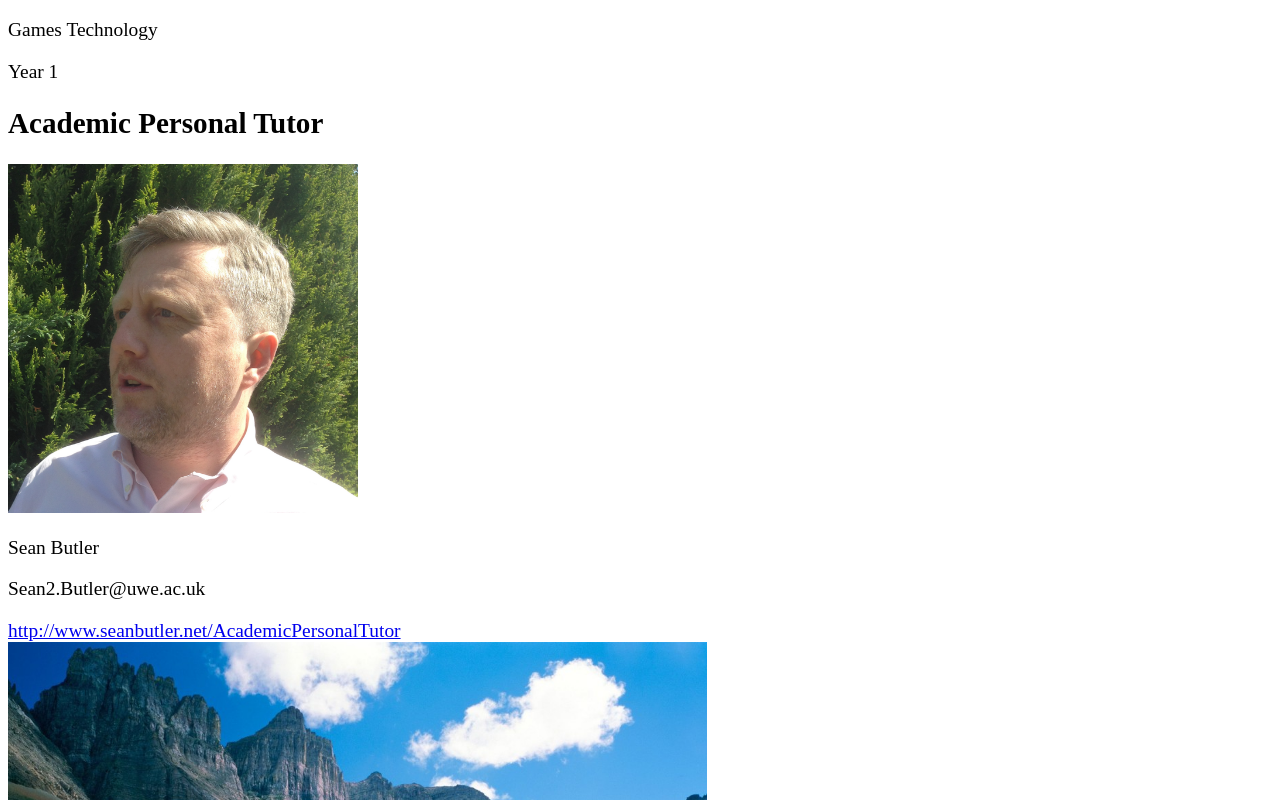
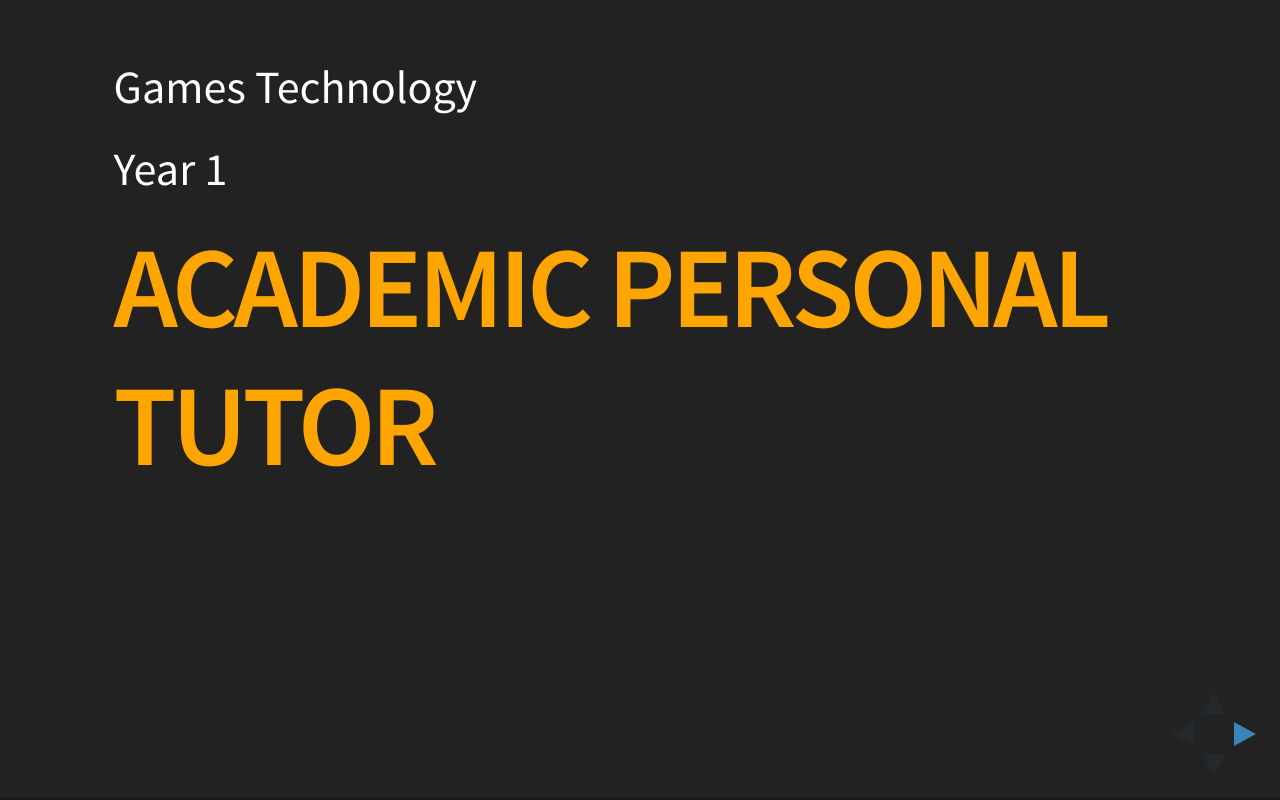
Before and after one commit to seanbutler/AcademicPersonalTutor, a plain HTML site: page index.html in a window 1280 px wide. Shown: the top 800 px of the page. Drawn offline with Linux system fonts and the light colour scheme; the site is published under a folder, as on GitHub Pages, so addresses that start at the root find nothing.

Commit message:
tweaked path

```diff
--- a/index.html
+++ b/index.html
@@ -5,8 +5,8 @@
 <html>
 	<head>
 		<title>Introducing Javascript</title>
-		<link rel="stylesheet" href="/lib/reveal-js/css/reveal.css">
-		<link rel="stylesheet" href="/lib/reveal-js/css/theme/black.css">
+		<link rel="stylesheet" href="./lib/reveal-js/css/reveal.css">
+		<link rel="stylesheet" href="./lib/reveal-js/css/theme/black.css">
 	</head>
 
 	<body>
```
